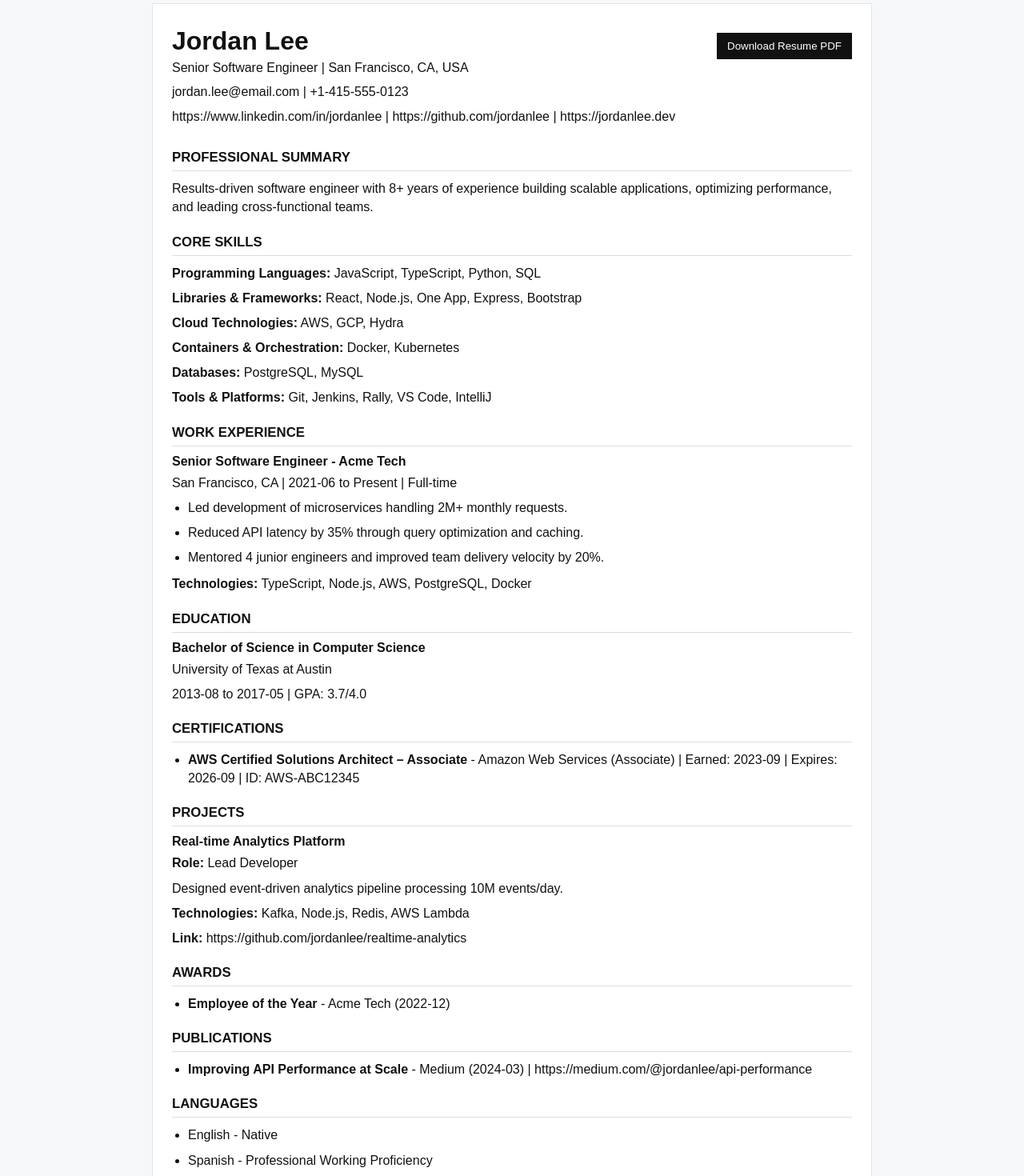
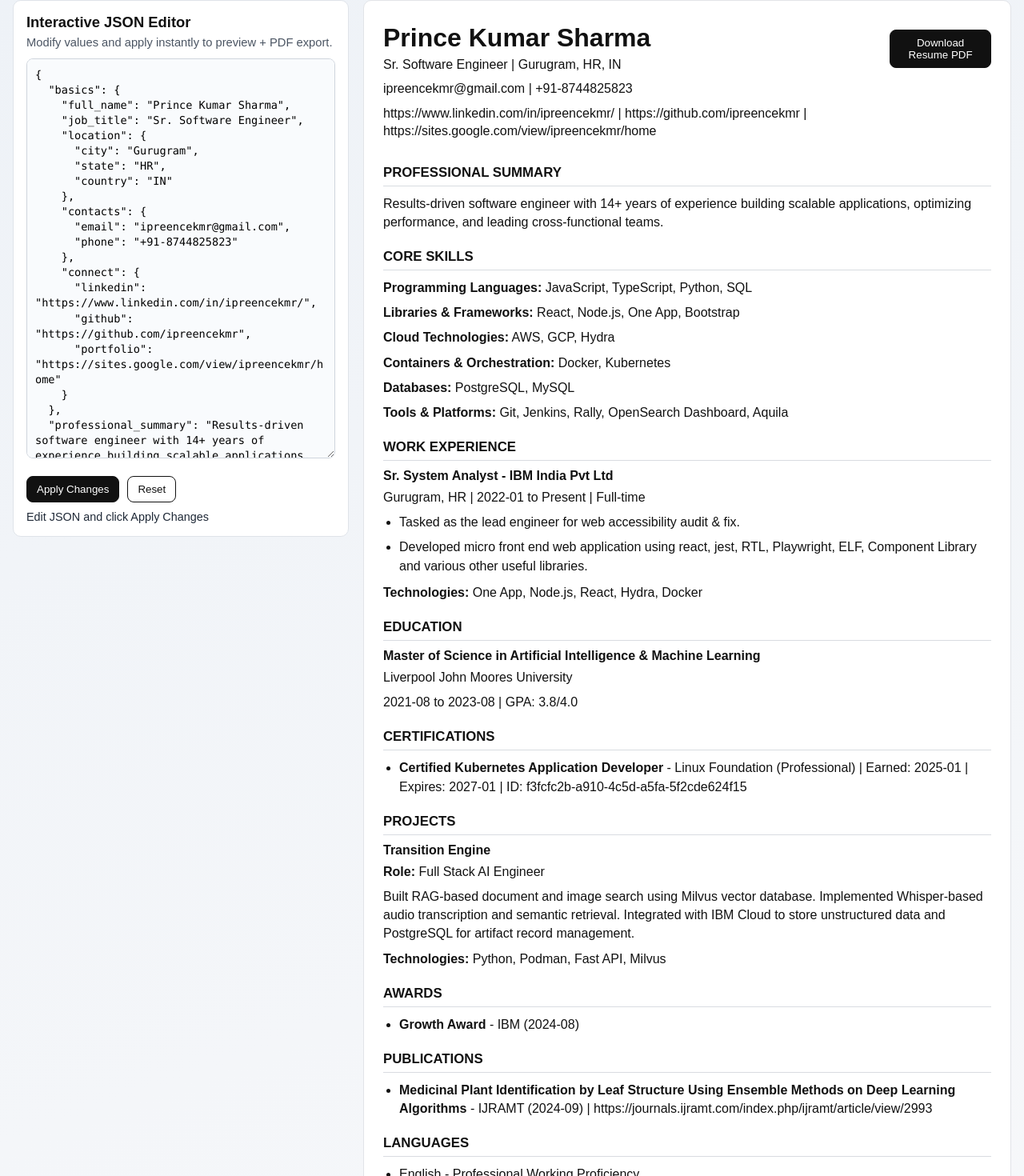
Before and after one commit to ipreencekmr/resume-builder, a React (Vite) app: page / in a window 1280 px wide. Shown: the part 20-1490 px from the top of the page at 80% size. Built offline with nearby package versions, Linux system fonts and the light colour scheme.

Commit message:
feat(json): schema modified

```diff
--- a/src/App.jsx
+++ b/src/App.jsx
@@ -1,4 +1,5 @@
-import resume from "./data/resume.json";
+import { useState } from "react";
+import sourceResume from "./data/resume.json";
 import { jsPDF } from "jspdf";
 
 const formatLocation = (location = {}) =>
@@ -39,16 +40,25 @@
 
   const addBullet = (text) => addTextBlock(`- ${text}`, { size: 10, gap: 8 });
 
-  const location = [data.basics?.location?.city, data.basics?.location?.state, data.basics?.location?.country]
+  const location = [
+    data.basics?.location?.city,
+    data.basics?.location?.state,
+    data.basics?.location?.country,
+  ]
     .filter(Boolean)
     .join(", ");
 
   addTextBlock(data.basics?.full_name, { size: 20, bold: true, gap: 8 });
-  addTextBlock(`${data.basics?.job_title || ""}${location ? ` | ${location}` : ""}`, { size: 11, gap: 6 });
-  addTextBlock(`${data.basics?.contacts?.email || ""}${data.basics?.contacts?.phone ? ` | ${data.basics.contacts.phone}` : ""}`, {
-    size: 10,
+  addTextBlock(`${data.basics?.job_title || ""}${location ? ` | ${location}` : ""}`, {
+    size: 11,
     gap: 6,
   });
+  addTextBlock(
+    `${data.basics?.contacts?.email || ""}${
+      data.basics?.contacts?.phone ? ` | ${data.basics.contacts.phone}` : ""
+    }`,
+    { size: 10, gap: 6 }
+  );
   addTextBlock(
     [data.basics?.connect?.linkedin, data.basics?.connect?.github, data.basics?.connect?.portfolio]
       .filter(Boolean)
@@ -131,7 +141,9 @@
 
   if (data.publications?.length) {
     addSection("PUBLICATIONS");
-    data.publications.forEach((pub) => addBullet(`${pub.title} - ${pub.publisher} (${pub.date})${pub.link ? ` | ${pub.link}` : ""}`));
+    data.publications.forEach((pub) =>
+      addBullet(`${pub.title} - ${pub.publisher} (${pub.date})${pub.link ? ` | ${pub.link}` : ""}`)
+    );
   }
 
   if (data.languages?.length) {
@@ -155,41 +167,93 @@
 );
 
 function App() {
-  const skillGroups = Object.entries(resume.skills || {}).filter(
+  const [resumeData, setResumeData] = useState(sourceResume);
+  const [jsonText, setJsonText] = useState(JSON.stringify(sourceResume, null, 2));
+  const [editorState, setEditorState] = useState("Edit JSON and click Apply Changes");
+  const [editorError, setEditorError] = useState("");
+
+  const applyChanges = () => {
+    try {
+      const parsed = JSON.parse(jsonText);
+      if (!parsed || typeof parsed !== "object" || Array.isArray(parsed)) {
+        throw new Error("JSON root must be an object.");
+      }
+      setResumeData(parsed);
+      setJsonText(JSON.stringify(parsed, null, 2));
+      setEditorError("");
+      setEditorState("Changes applied successfully.");
+    } catch (error) {
+      setEditorError(error.message || "Invalid JSON format.");
+      setEditorState("Fix the JSON error and apply again.");
+    }
+  };
+
+  const resetToDefault = () => {
+    setResumeData(sourceResume);
+    setJsonText(JSON.stringify(sourceResume, null, 2));
+    setEditorError("");
+    setEditorState("Reset to default resume.json content.");
+  };
+
+  const skillGroups = Object.entries(resumeData.skills || {}).filter(
     ([key, value]) => key !== "title" && value?.values?.length
   );
 
   return (
-    <main className="container" aria-label="ATS-friendly resume">
+    <div className="page-layout">
+      <section className="editor-card" aria-label="Resume JSON editor">
+        <div className="editor-head">
+          <h2>Interactive JSON Editor</h2>
+          <p>Modify values and apply instantly to preview + PDF export.</p>
+        </div>
+        <textarea
+          value={jsonText}
+          onChange={(event) => setJsonText(event.target.value)}
+          spellCheck={false}
+          aria-label="Resume JSON"
+        />
+        <div className="editor-actions">
+          <button type="button" onClick={applyChanges}>
+            Apply Changes
+          </button>
+          <button type="button" className="button-secondary" onClick={resetToDefault}>
+            Reset
+          </button>
+        </div>
+        <p className="editor-state">{editorState}</p>
+        {editorError ? <p className="editor-error">Error: {editorError}</p> : null}
+      </section>
+
+      <main className="container" aria-label="ATS-friendly resume preview">
         <header className="resume-header">
           <div className="header-top">
             <div>
-            <h1>{resume.basics?.full_name}</h1>
+              <h1>{resumeData.basics?.full_name}</h1>
               <p>
-              {resume.basics?.job_title} | {formatLocation(resume.basics?.location)}
+                {resumeData.basics?.job_title} | {formatLocation(resumeData.basics?.location)}
               </p>
               <p>
-              {resume.basics?.contacts?.email} | {resume.basics?.contacts?.phone}
+                {resumeData.basics?.contacts?.email} | {resumeData.basics?.contacts?.phone}
               </p>
               <p>
-              {resume.basics?.connect?.linkedin} | {resume.basics?.connect?.github} |{" "}
-              {resume.basics?.connect?.portfolio}
+                {resumeData.basics?.connect?.linkedin} | {resumeData.basics?.connect?.github} |{" "}
+                {resumeData.basics?.connect?.portfolio}
               </p>
             </div>
-          <button type="button" onClick={() => downloadPdf(resume)}>
+            <button type="button" onClick={() => downloadPdf(resumeData)}>
               Download Resume PDF
             </button>
           </div>
         </header>
 
-      {resume.professional_summary && (
+        {resumeData.professional_summary && (
           <Section title="Professional Summary">
-          <p>{resume.professional_summary}</p>
+            <p>{resumeData.professional_summary}</p>
           </Section>
         )}
 
         {skillGroups.length > 0 && (
-        <Section title={resume.skills?.title || "Core Skills"}>
+          <Section title={resumeData.skills?.title || "Core Skills"}>
             {skillGroups.map(([key, value]) => (
               <p key={key}>
                 <strong>{value.title}:</strong> {value.values.join(", ")}
@@ -198,9 +262,9 @@
           </Section>
         )}
 
-      {resume.work_experience?.length > 0 && (
+        {resumeData.work_experience?.length > 0 && (
           <Section title="Work Experience">
-          {resume.work_experience.map((job) => (
+            {resumeData.work_experience.map((job) => (
               <article key={`${job.company}-${job.start_date}`} className="item">
                 <h3>
                   {job.job_title} - {job.company}
@@ -223,9 +287,9 @@
           </Section>
         )}
 
-      {resume.education?.length > 0 && (
+        {resumeData.education?.length > 0 && (
           <Section title="Education">
-          {resume.education.map((edu) => (
+            {resumeData.education.map((edu) => (
               <article key={`${edu.institution}-${edu.start_date}`} className="item">
                 <h3>
                   {edu.degree} in {edu.field_of_study}
@@ -240,10 +304,10 @@
           </Section>
         )}
 
-      {resume.certifications?.length > 0 && (
+        {resumeData.certifications?.length > 0 && (
           <Section title="Certifications">
             <ul>
-            {resume.certifications.map((cert) => (
+              {resumeData.certifications.map((cert) => (
                 <li key={cert.credential_id || cert.name}>
                   <strong>{cert.name}</strong> - {cert.issuer} ({cert.level || "N/A"}) | Earned:{" "}
                   {cert.date_earned}
@@ -255,9 +319,9 @@
           </Section>
         )}
 
-      {resume.projects?.length > 0 && (
+        {resumeData.projects?.length > 0 && (
           <Section title="Projects">
-          {resume.projects.map((project) => (
+            {resumeData.projects.map((project) => (
               <article key={project.name} className="item">
                 <h3>{project.name}</h3>
                 <p>
@@ -279,10 +343,10 @@
           </Section>
         )}
 
-      {resume.awards?.length > 0 && (
+        {resumeData.awards?.length > 0 && (
           <Section title="Awards">
             <ul>
-            {resume.awards.map((award) => (
+              {resumeData.awards.map((award) => (
                 <li key={`${award.title}-${award.date}`}>
                   <strong>{award.title}</strong> - {award.issuer} ({award.date})
                 </li>
@@ -291,10 +355,10 @@
           </Section>
         )}
 
-      {resume.publications?.length > 0 && (
+        {resumeData.publications?.length > 0 && (
           <Section title="Publications">
             <ul>
-            {resume.publications.map((pub) => (
+              {resumeData.publications.map((pub) => (
                 <li key={`${pub.title}-${pub.date}`}>
                   <strong>{pub.title}</strong> - {pub.publisher} ({pub.date})
                   {pub.link ? ` | ${pub.link}` : ""}
@@ -304,10 +368,10 @@
           </Section>
         )}
 
-      {resume.languages?.length > 0 && (
+        {resumeData.languages?.length > 0 && (
           <Section title="Languages">
             <ul>
-            {resume.languages.map((language) => (
+              {resumeData.languages.map((language) => (
                 <li key={language.language}>
                   {language.language} - {language.proficiency}
                 </li>
@@ -316,12 +380,13 @@
           </Section>
         )}
 
-      {resume.keywords?.length > 0 && (
+        {resumeData.keywords?.length > 0 && (
           <Section title="Keywords">
-          <p>{resume.keywords.join(", ")}</p>
+            <p>{resumeData.keywords.join(", ")}</p>
           </Section>
         )}
       </main>
+    </div>
   );
 }
 
--- a/src/data/resume.json
+++ b/src/data/resume.json
@@ -1,23 +1,23 @@
 {
   "basics": {
-    "full_name": "Jordan Lee",
-    "job_title": "Senior Software Engineer",
+    "full_name": "Prince Kumar Sharma",
+    "job_title": "Sr. Software Engineer",
     "location": {
-      "city": "San Francisco",
-      "state": "CA",
-      "country": "USA"
+      "city": "Gurugram",
+      "state": "HR",
+      "country": "IN"
     },
     "contacts": {
-      "email": "jordan.lee@email.com",
-      "phone": "+1-415-555-0123"
+      "email": "ipreencekmr@gmail.com",
+      "phone": "+91-8744825823"
     },
     "connect": {
-      "linkedin": "https://www.linkedin.com/in/jordanlee",
-      "github": "https://github.com/jordanlee",
-      "portfolio": "https://jordanlee.dev"
+      "linkedin": "https://www.linkedin.com/in/ipreencekmr/",
+      "github": "https://github.com/ipreencekmr",
+      "portfolio": "https://sites.google.com/view/ipreencekmr/home"
     }
   },
-  "professional_summary": "Results-driven software engineer with 8+ years of experience building scalable applications, optimizing performance, and leading cross-functional teams.",
+  "professional_summary": "Results-driven software engineer with 14+ years of experience building scalable applications, optimizing performance, and leading cross-functional teams.",
   "skills": {
     "title": "Core Skills",
     "languages": {
@@ -26,7 +26,7 @@
     },
     "libraries_and_frameworks": {
       "title": "Libraries & Frameworks",
-      "values": ["React", "Node.js", "One App", "Express", "Bootstrap"]
+      "values": ["React", "Node.js", "One App", "Bootstrap"]
     },
     "cloud_technology": {
       "title": "Cloud Technologies",
@@ -42,82 +42,82 @@
     },
     "tools": {
       "title": "Tools & Platforms",
-      "values": ["Git", "Jenkins", "Rally", "VS Code", "IntelliJ"]
+      "values": ["Git", "Jenkins", "Rally", "OpenSearch Dashboard", "Aquila"]
     }
   },
   "work_experience": [
     {
-      "company": "Acme Tech",
-      "location": "San Francisco, CA",
-      "job_title": "Senior Software Engineer",
+      "company": "IBM India Pvt Ltd",
+      "location": "Gurugram, HR",
+      "job_title": "Sr. System Analyst",
       "employment_type": "Full-time",
-      "start_date": "2021-06",
+      "start_date": "2022-01",
       "end_date": "Present",
       "responsibilities": [
-        "Led development of microservices handling 2M+ monthly requests.",
-        "Reduced API latency by 35% through query optimization and caching.",
-        "Mentored 4 junior engineers and improved team delivery velocity by 20%."
+        "Tasked as the lead engineer for web accessibility audit & fix.",
+        "Developed micro front end web application using react, jest, RTL, Playwright, ELF, Component Library and various other useful libraries."
       ],
-      "technologies": ["TypeScript", "Node.js", "AWS", "PostgreSQL", "Docker"]
+      "technologies": ["One App", "Node.js", "React", "Hydra", "Docker"]
     }
   ],
   "education": [
     {
-      "institution": "University of Texas at Austin",
-      "degree": "Bachelor of Science",
-      "field_of_study": "Computer Science",
-      "start_date": "2013-08",
-      "end_date": "2017-05",
-      "gpa": "3.7/4.0"
+      "institution": "Liverpool John Moores University",
+      "degree": "Master of Science",
+      "field_of_study": "Artificial Intelligence & Machine Learning",
+      "start_date": "2021-08",
+      "end_date": "2023-08",
+      "gpa": "3.8/4.0"
     }
   ],
   "certifications": [
     {
-      "name": "AWS Certified Solutions Architect – Associate",
-      "issuer": "Amazon Web Services",
-      "level": "Associate",
-      "date_earned": "2023-09",
-      "expiration_date": "2026-09",
-      "credential_id": "AWS-ABC12345"
+      "name": "Certified Kubernetes Application Developer",
+      "issuer": "Linux Foundation",
+      "level": "Professional",
+      "date_earned": "2025-01",
+      "expiration_date": "2027-01",
+      "credential_id": "f3fcfc2b-a910-4c5d-a5fa-5f2cde624f15"
     }
   ],
   "projects": [
     {
-      "name": "Real-time Analytics Platform",
-      "role": "Lead Developer",
-      "description": "Designed event-driven analytics pipeline processing 10M events/day.",
-      "technologies": ["Kafka", "Node.js", "Redis", "AWS Lambda"],
-      "link": "https://github.com/jordanlee/realtime-analytics"
+      "name": "Transition Engine",
+      "role": "Full Stack AI Engineer",
+      "description": "Built RAG-based document and image search using Milvus vector database. Implemented Whisper-based audio transcription and semantic retrieval. Integrated with IBM Cloud to store unstructured data and PostgreSQL for artifact record management.",
+      "technologies": ["Python", "Podman", "Fast API", "Milvus"],
+      "link": ""
     }
   ],
   "awards": [
     {
-      "title": "Employee of the Year",
-      "issuer": "Acme Tech",
-      "date": "2022-12"
+      "title": "Growth Award",
+      "issuer": "IBM",
+      "date": "2024-08"
     }
   ],
   "publications": [
     {
-      "title": "Improving API Performance at Scale",
-      "publisher": "Medium",
-      "date": "2024-03",
-      "link": "https://medium.com/@jordanlee/api-performance"
+      "title": "Medicinal Plant Identification by Leaf Structure Using Ensemble Methods on Deep Learning Algorithms",
+      "publisher": "IJRAMT",
+      "date": "2024-09",
+      "link": "https://journals.ijramt.com/index.php/ijramt/article/view/2993"
     }
   ],
   "languages": [
     {
       "language": "English",
-      "proficiency": "Native"
+      "proficiency": "Professional Working Proficiency"
     },
     {
-      "language": "Spanish",
-      "proficiency": "Professional Working Proficiency"
+      "language": "Hindi",
+      "proficiency": "Native"
     }
   ],
   "keywords": [
+    "front end development",
     "backend development",
-    "cloud architecture",
+    "micro front end architecture",
     "microservices",
     "performance optimization",
     "team leadership"
--- a/src/styles.css
+++ b/src/styles.css
@@ -1,7 +1,7 @@
 :root {
   font-family: Arial, Helvetica, sans-serif;
   color: #111;
-  background: #f7f8fa;
+  background: linear-gradient(160deg, #eef2f7 0%, #f7f8fa 100%);
 }
 
 * {
@@ -12,11 +12,60 @@
   margin: 0;
 }
 
+.page-layout {
+  max-width: 1320px;
+  margin: 20px auto;
+  padding: 0 16px 24px;
+  display: grid;
+  grid-template-columns: minmax(320px, 420px) minmax(0, 1fr);
+  gap: 18px;
+  align-items: start;
+}
+
+.editor-card {
+  position: sticky;
+  top: 16px;
+  background: #fff;
+  border: 1px solid #dfe3e9;
+  border-radius: 10px;
+  padding: 16px;
+}
+
+.editor-head h2 {
+  margin: 0;
+  font-size: 1.15rem;
+}
+
+.editor-head p {
+  margin: 6px 0 12px;
+  color: #4b5563;
+  font-size: 0.92rem;
+}
+
+.editor-card textarea {
+  width: 100%;
+  min-height: 500px;
+  resize: vertical;
+  border: 1px solid #cfd5dd;
+  border-radius: 8px;
+  padding: 10px;
+  font-family: Menlo, Monaco, Consolas, "Courier New", monospace;
+  font-size: 0.85rem;
+  line-height: 1.4;
+  background: #f9fbfd;
+}
+
+.editor-actions {
+  margin-top: 10px;
+  display: flex;
+  gap: 10px;
+}
+
 .container {
-  max-width: 900px;
-  margin: 24px auto;
+  width: 100%;
   background: #fff;
   border: 1px solid #e2e4e8;
+  border-radius: 10px;
   padding: 28px 24px;
 }
 
@@ -44,10 +93,32 @@
   color: #fff;
   padding: 8px 12px;
   cursor: pointer;
+  border-radius: 8px;
 }
 
 button:hover {
   background: #2b2b2b;
+}
+
+.button-secondary {
+  background: #fff;
+  color: #111;
+}
+
+.button-secondary:hover {
+  background: #f4f4f4;
+}
+
+.editor-state {
+  margin: 10px 0 0;
+  color: #1f2937;
+  font-size: 0.9rem;
+}
+
+.editor-error {
+  margin: 6px 0 0;
+  color: #b91c1c;
+  font-size: 0.9rem;
 }
 
 .section h2 {
@@ -78,10 +149,27 @@
   font-size: 1rem;
 }
 
+@media (max-width: 980px) {
+  .page-layout {
+    grid-template-columns: 1fr;
+  }
+
+  .editor-card {
+    position: static;
+  }
+}
+
 @media (max-width: 640px) {
+  .page-layout {
+    margin: 0;
+    padding: 0;
+    gap: 0;
+  }
+
+  .editor-card,
   .container {
-    margin: 0;
     border: 0;
+    border-radius: 0;
     padding: 18px 16px;
   }
 
```
Also changed, not shown: 6 other files (tests, documents, lock files or other folders). Lines whose indentation alone changed are shown as unchanged.
